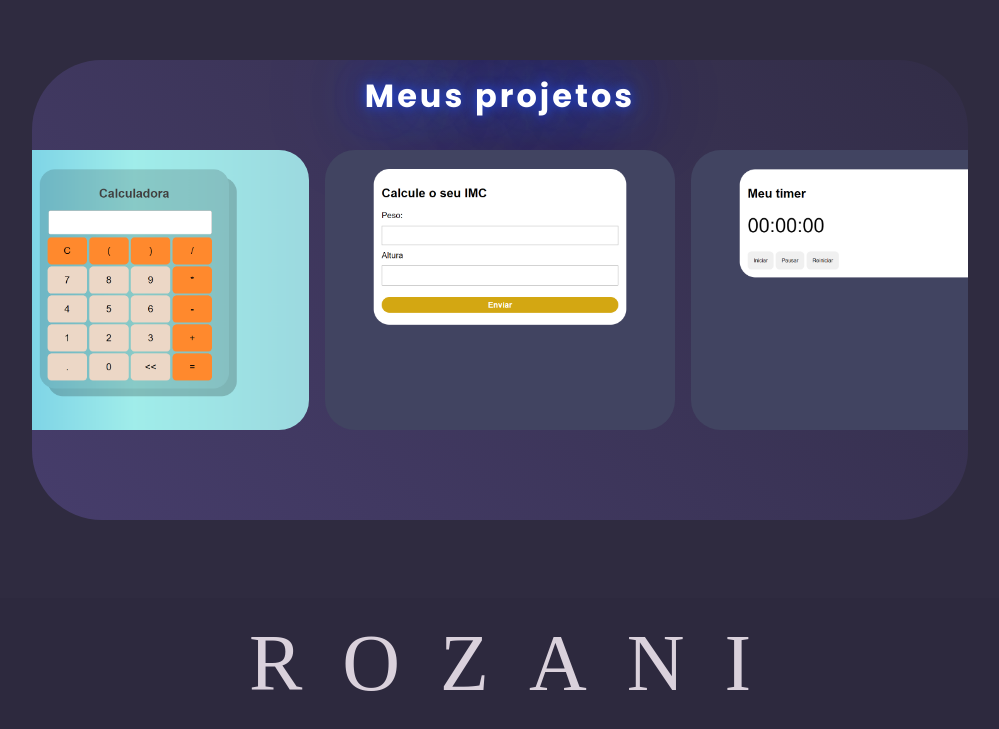
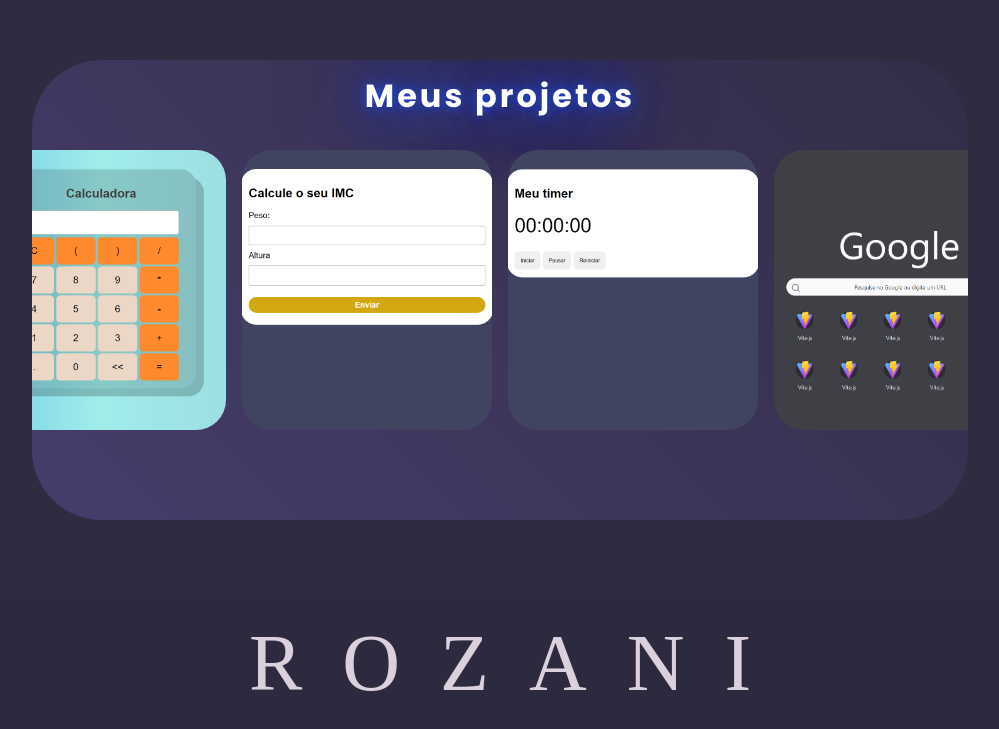
Before and after one commit to FelipeRozani/Portfolio, a plain HTML site: page index.html in a window 1280 px wide. Shown: the part 1205-1934 px from the top of the page, without its empty margins (140-1139 px from the left). Drawn offline with nearby package versions, Linux system fonts and the light colour scheme; a web font is replaced by a local one.

Commit message:
atualização

```diff
--- a/assets/css/style.css
+++ b/assets/css/style.css
@@ -288,7 +288,7 @@ a:hover {
 }
 
 .images-project {
-	width: 350px;
+	width: 250px;
 	height: 280px;
 	object-fit: cover;
 	border-radius: 30px;
--- a/index.html
+++ b/index.html
@@ -97,6 +97,7 @@
 				<a href="https://github.com/FelipeRozani/Calculadora-simples"><img class="images-project" src="./assets/img/Calc.png" alt="Calculadora"></a>
 				<a href="https://github.com/FelipeRozani/imc-calculator"><img class="images-project" src="./assets/img/IMC-calc.png" alt="Calculadora de IMC"></a>
 				<a href="https://github.com/FelipeRozani/timer"><img class="images-project" src="./assets/img/Timer.png" alt="Timer" ></a>
+				<a href="https://github.com/FelipeRozani/GoogleTest"><img class="images-project" src="./assets/img/GoogleCopy.png" alt="Google" ></a>
 			</div>
 		</section>
 	</main>
```
Also changed, not shown: assets/img/GoogleCopy.png (added).
